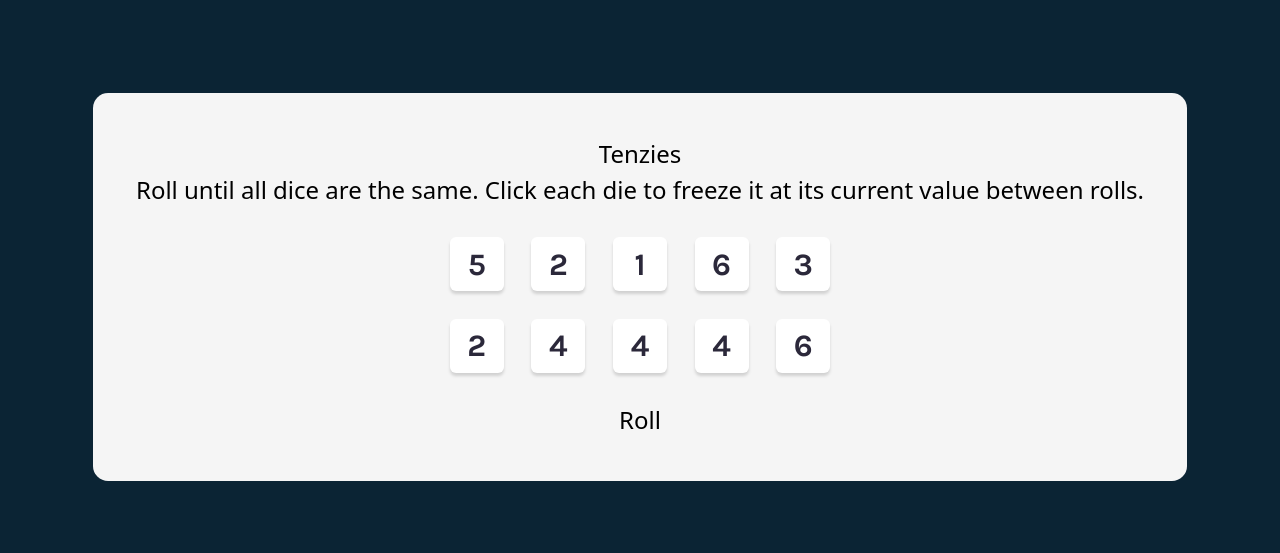
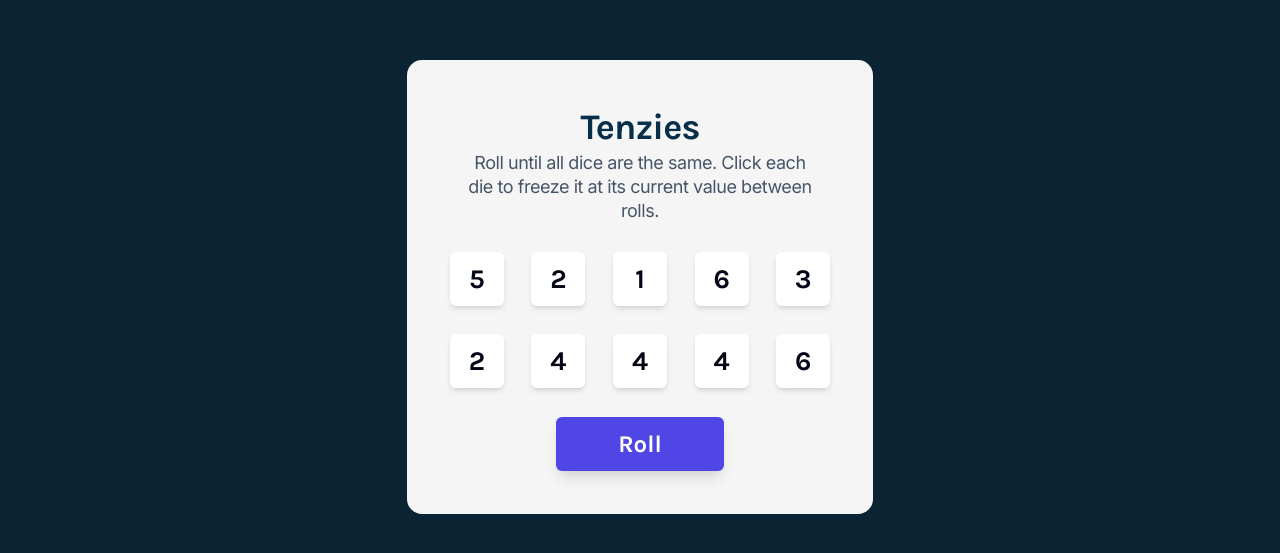
Before and after one commit to IgorSuharev/scrimba-tenzies, a React (Vite) app: page / in a window 1280 px wide. Shown: the part 113-666 px from the top of the page. Built offline with nearby package versions, Linux system fonts and the light colour scheme.

Commit message:
Migrate Die to Tailwind

```diff
--- /dev/null
+++ b/src/components/Die.jsx
@@ -0,0 +1,14 @@
+export default function Die(props) {
+  let bgColor = props.success ? 'bg-yellow-400' :
+                props.frozen ? 'bg-sky-300' : 'bg-white';
+  return (
+    <button
+      className={`w-9 h-9 rounded shadow-md hover:shadow-lg active:shadow-inner font-karla text-lg
+      text-slate-950 ${bgColor}`}
+      onClick={props.onClick}
+      onMouseDown={props.onMouseDown}
+    >
+      {props.value}
+    </button>
+  );
+}
--- a/src/components/Die/Die.module.css
+++ /dev/null
@@ -1,31 +0,0 @@
-.die {
-  width: 2.25rem;
-  height: 2.25rem;
-  border-radius: 0.25rem;
-  border: none;
-  box-shadow: 0 0.13rem 0.13rem rgba(0, 0, 0, 0.15);
-  color: #2B283A;
-  background: #FFF;
-
-  font: bold 1.3rem Karla;
-  text-align: center;
-
-  cursor: pointer;
-}
-
-.die:hover {
-  box-shadow: 0 0.13rem 0.13rem rgba(0, 0, 0, 0.25);
-}
-
-.die:active {
-  box-shadow: inset 0 0.13rem 0.13rem rgba(0, 0, 0, 0.15);
-}
-
-.die_frozen {
-  background: #B0E0E6;
-}
-
-.die_success {
-  background: #FFD700;
-  pointer-events: none;
-}
--- a/src/components/Die/index.jsx
+++ /dev/null
@@ -1,19 +0,0 @@
-import styles from './Die.module.css';
-import classNames from 'classnames';
-
-export default function Die(props) {
-  return (
-    <button
-      className={classNames(
-        styles.die, {
-          [styles.die_frozen]: props.frozen,
-          [styles.die_success]: props.success
-        }
-      )}
-      onClick={props.onClick}
-      onMouseDown={props.onMouseDown}
-    >
-      {props.value}
-    </button>
-  );
-}
--- a/tailwind.config.js
+++ b/tailwind.config.js
@@ -1,6 +1,6 @@
 /** @type {import('tailwindcss').Config} */
 export default {
-  content: ['./src/main.jsx', './src/components/**/index.jsx'],
+  content: ['./index.html', './src/components/**.jsx', './src/components/**/index.jsx'],
   theme: {
     fontFamily: {
       'karla': 'Karla, Arial, sans-serif',
```
